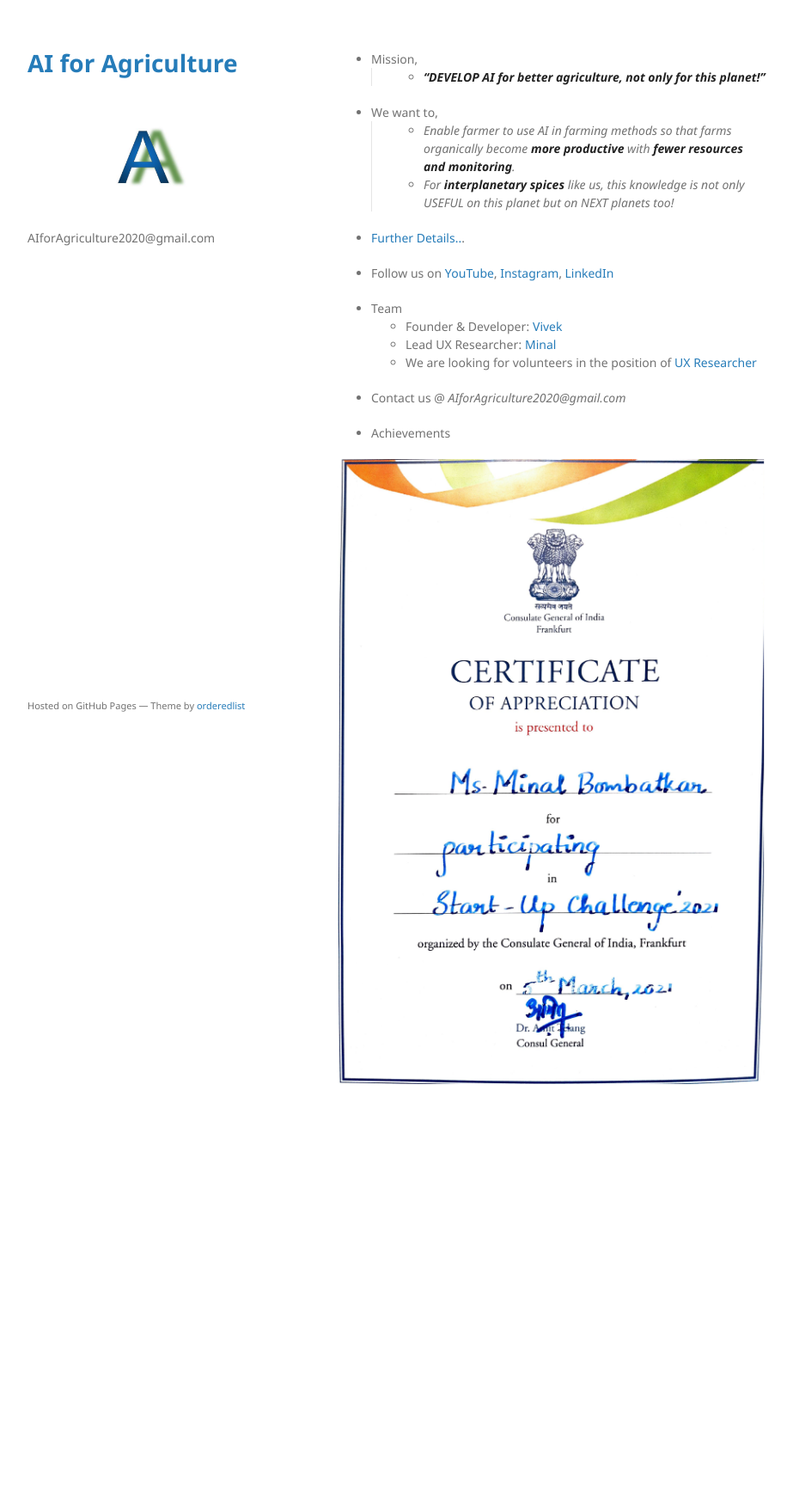
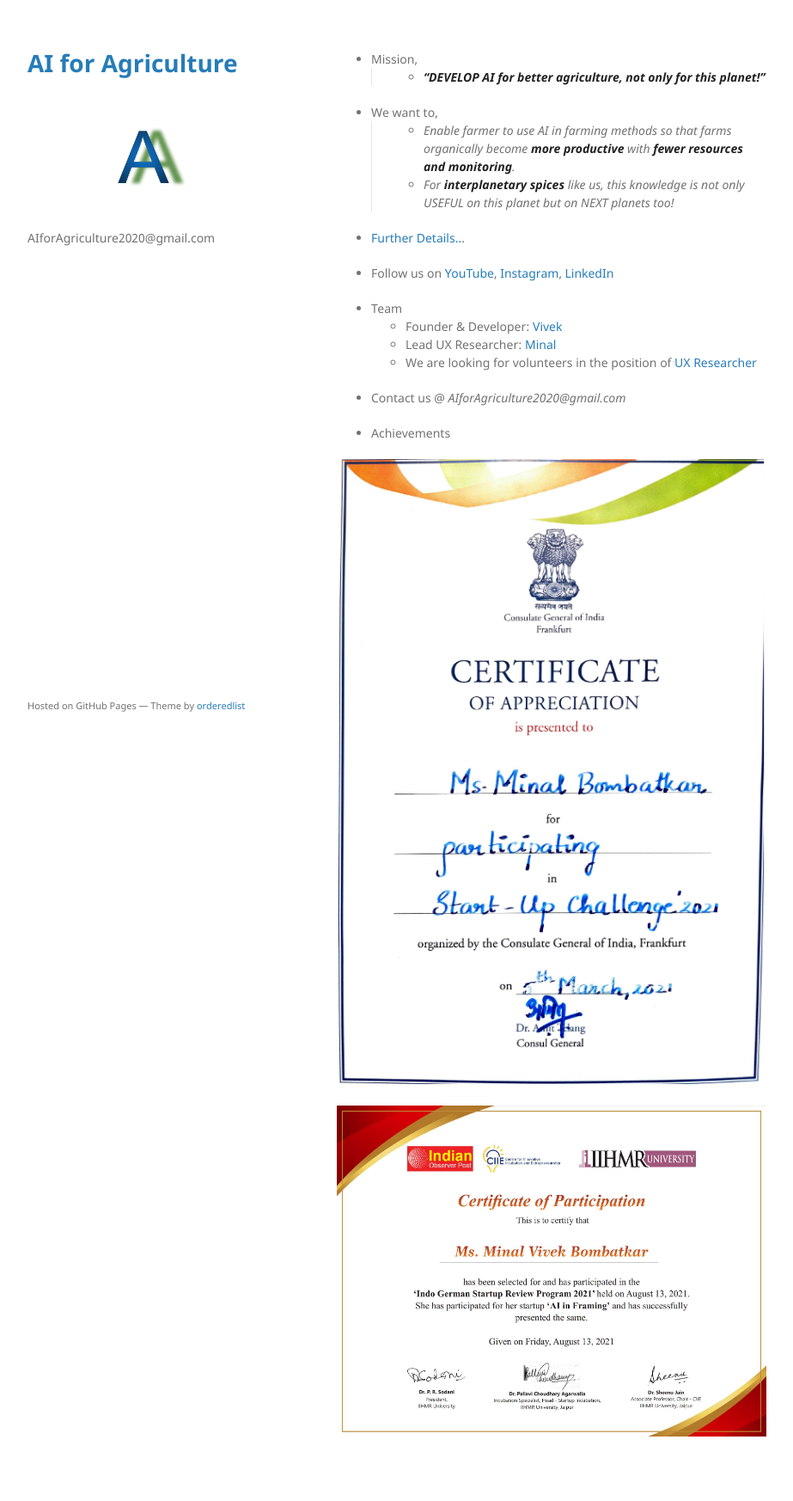
Before and after one commit to AiForAgriculture/aiforagriculture.github.io, a Jekyll site: the page built from index.md, in a window 1280 px wide. Shown: the whole page at 86% size, without its empty margins (178-1101 px from the left). Built offline with Jekyll 4.4.1, drawn with Linux system fonts in a browser that asks for light colours; our own code applies the rules of GitHub Pages for plain Markdown files; before the commit the page ends 1336 px from its top, so only the background shows below that.

Commit message:
minal_bombatkar_IndoGermanStartupReviewProgram

```diff
--- a/index.md
+++ b/index.md
@@ -23,3 +23,6 @@
 - Achievements
 
 ![img](https://github.com/AiForAgriculture/aiforagriculture.github.io/raw/master/assets/img/minal_bombatkar_certificate_CGIFrankfurt.png)
+
+
+![img](https://github.com/AiForAgriculture/aiforagriculture.github.io/raw/master/assets/img/minal_bombatkar_IndoGermanStartupReviewProgram.JPG)
```
Also changed, not shown: assets/img/minal_bombatkar_IndoGermanStartupReviewProgram.JPG (added).
